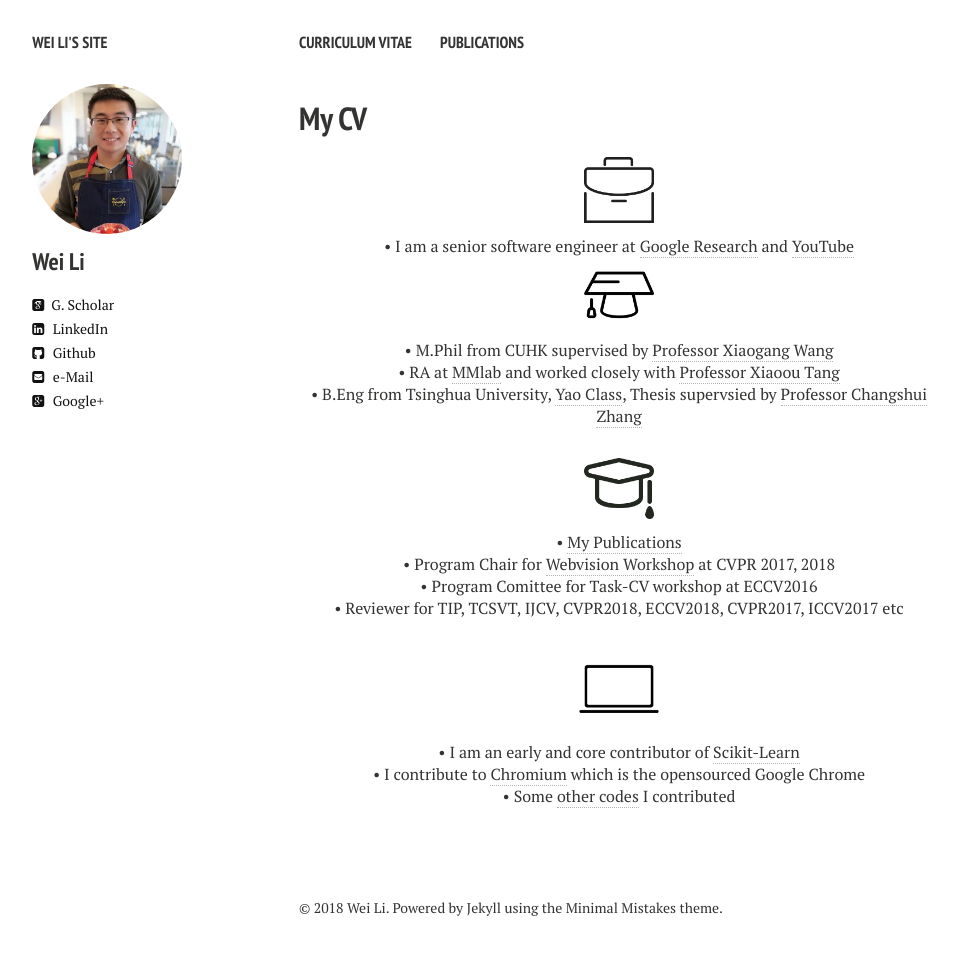
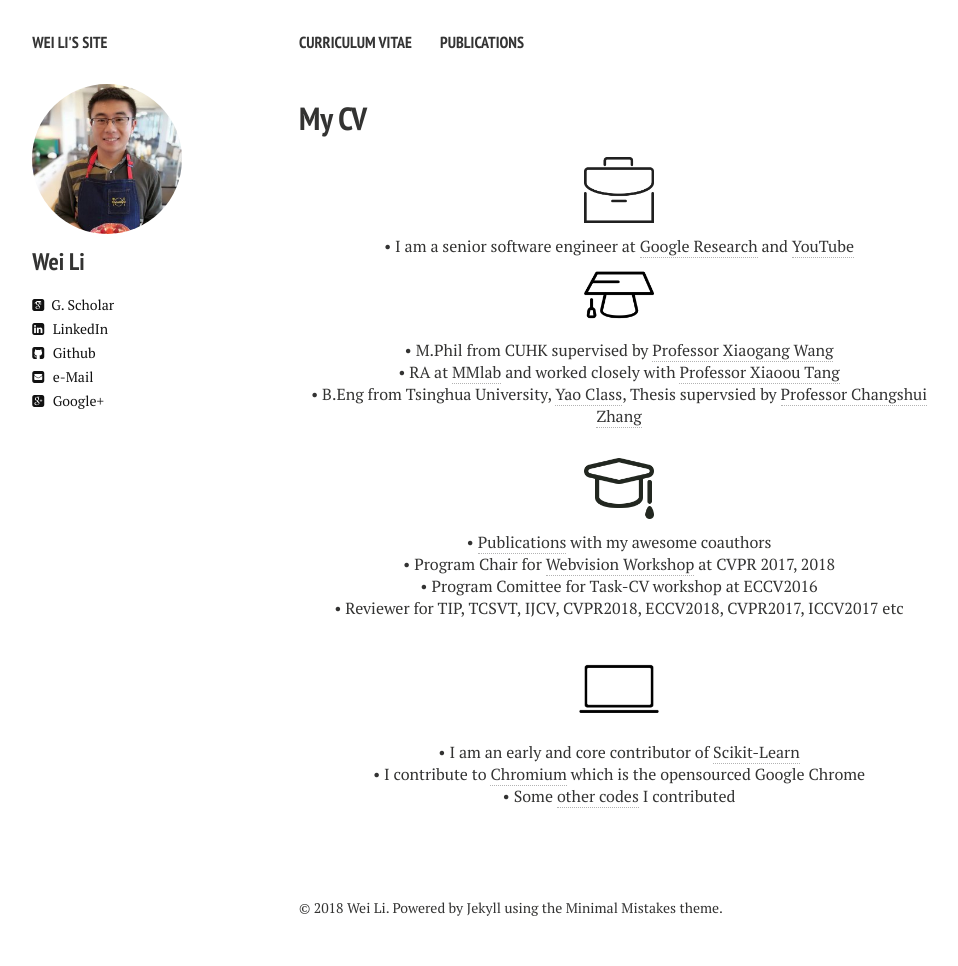
Before and after one commit to weilinear/BACKUP_weilinear.github.io, a Jekyll site: the page built from cv.md, in a window 1280 px wide. Shown: the whole page, without its empty margins (21-979 px from the left). Built offline with Jekyll 4.4.1, drawn with Linux system fonts in a browser that asks for light colours; nearby versions of some CDN libraries; part of the change alters nothing that is shown.

```diff
--- a/_layouts/cv.html
+++ b/_layouts/cv.html
@@ -55,7 +55,7 @@ with <a href="https://www.ie.cuhk.edu.hk/people/xotang.shtml" target="_blank">Pr
     <p align="center" class="bottom-three">&#8226 B.Eng from Tsinghua University, <a href="http://iiis.tsinghua.edu.cn/en/yaoclass/" target="_blank">Yao Class</a>, Thesis supervsied by <a href="http://www.tsinghua.edu.cn/publish/auen/1713/2011/20110704140705068195236/20110704140705068195236_.html" target="_blank">Professor Changshui Zhang</a></p>
 
     <p align="center" class=bottom-small><img src="{{ site.url }}/images/CV/study.png" alt="Research" width="70" height="70"></p>
-    <p align="center">&#8226 <a href="{{ site.url }}/publications" target="_blank">My Publications</a></p>
+    <p align="center">&#8226 <a href="{{ site.url }}/publications" target="_blank">Publications</a> with my awesome coauthors</p>
     <p align="center">&#8226 Program Chair for <a href="https://www.vision.ee.ethz.ch/webvision/workshop.html" target="_blank">Webvision Workshop</a> at CVPR 2017, 2018</p>
     <p align="center">&#8226 Program Comittee for Task-CV workshop at ECCV2016</p>
     <p align="center" class="bottom-three">&#8226 Reviewer for TIP, TCSVT, IJCV, CVPR2018, ECCV2018, CVPR2017, ICCV2017 etc</p>
--- /dev/null
+++ b/_plugins/email_obfuscator.rb
@@ -0,0 +1,72 @@
+=begin
+Jekyll plugin to obfuscate email addresses.
+
+Copyright (C) 2016  Paolo Smiraglia <paolo.smiraglia@gmail.com>
+
+This program is free software: you can redistribute it and/or modify
+it under the terms of the GNU General Public License as published by
+the Free Software Foundation, either version 3 of the License, or
+(at your option) any later version.
+
+This program is distributed in the hope that it will be useful,
+but WITHOUT ANY WARRANTY; without even the implied warranty of
+MERCHANTABILITY or FITNESS FOR A PARTICULAR PURPOSE.  See the
+GNU General Public License for more details.
+
+You should have received a copy of the GNU General Public License
+along with this program.  If not, see <http://www.gnu.org/licenses/>.
+=end
+
+module Jekyll
+    class EmailTag < Liquid::Tag
+        SPAN_CLASS = "o3m41l"
+        MAILTO = '&#109;ai&#108;to&#58;'
+        AT = 'varaiRi8'
+        DOT = 'chie6Aet'
+        DASH = 'oaPoo7eo'
+        UNDERSCORE = 'Oe8eed6M'
+
+        def initialize(tag_name, text, tokens)
+            super
+            @email = text
+        end
+
+        def render(context)
+            values = @email.split("@")
+            data_user = values[0]
+            data_domain = values[1]
+            obfuscated = encode(@email)
+
+            at = saltify(AT)
+            dot = saltify(DOT)
+            underscore = saltify(UNDERSCORE)
+            dash = saltify(DASH)
+
+            "<a href=\"#{MAILTO}#{obfuscated}\" " +
+                "onmouseover=\"this.href=this.href" +
+                    ".replace(/#{at}/,'&#64;')" +
+                    ".replace(/#{dot}/g,'&#46;')" +
+                    ".replace(/#{underscore}/g,'&#95;')" +
+                    ".replace(/#{dash}/g,'&#45;')\">" +
+            "<span class=\"#{SPAN_CLASS}\" " +
+                "data-x=\"#{data_user}\" " +
+                "data-y=\"#{data_domain}\"></span>" +
+            "</a>"
+        end
+
+        def encode(s)
+            s = s.gsub("@", saltify(AT))
+            s = s.gsub(".", saltify(DOT))
+            s = s.gsub("-", saltify(DASH))
+            s = s.gsub("_", saltify(UNDERSCORE))
+        end
+
+        def saltify(s)
+            "&#123;" + s + "&#126;"
+        end
+
+        private :saltify, :encode
+    end
+end
+
+Liquid::Template.register_tag('email', Jekyll::EmailTag)
--- /dev/null
+++ b/_sass/_email-obfuscator.scss
@@ -0,0 +1,8 @@
+span.o3m41l {
+    &:before {
+        content: attr(data-x) "\0040";
+    }
+    &:after {
+        content: attr(data-y);
+    }
+}
--- /dev/null
+++ b/_sass/main.scss
@@ -0,0 +1,4 @@
+---
+---
+
+@import "email-obfuscator";
```
Also changed, not shown: README.md, 1 other file.
